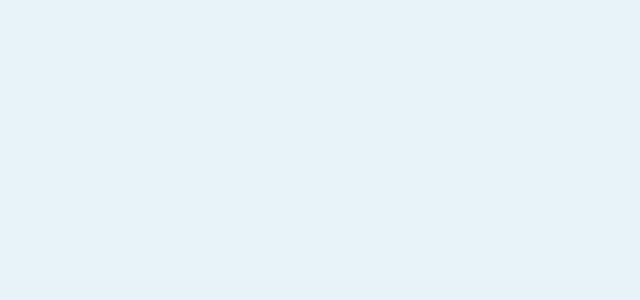
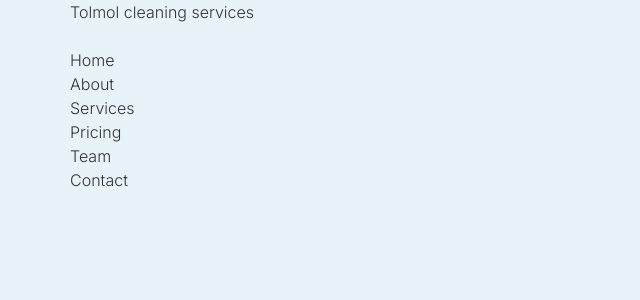
Before and after one commit to FrancisFlow/frontend-training, a Next.js app: page / in a window 1280 px wide. Shown: the top 300 px of the page, without its empty margins (0-640 px from the left). Built offline with nearby package versions, Linux system fonts and the light colour scheme.

Commit message:
Updated main with a class of page-wrapper

```diff
--- a/src/app/page.js
+++ b/src/app/page.js
@@ -1,9 +1,12 @@
+import Navbar from '@/components/navbar/Navbar'
 import Image from 'next/image'
 
 export default function Home() {
   return (
-    <main className="flex min-h-screen flex-col items-center justify-between p-24">
-
+    <>
+    <main className='page-wrapper' >
+      <Navbar />
     </main>
+    </>
   )
 }
--- a/src/components/navbar/Navbar.js
+++ b/src/components/navbar/Navbar.js
@@ -1,6 +1,27 @@
 const Navbar = () => {
     return (
         <>
+      <header className="header js-header">
+        <div className="container">
+          <div className='logo'>
+            <a href="/">Tolmol <span>cleaning services</span></a>
+          </div>
+          <button type="button" class="nav-toggler js-nav-toggler">
+            <span></span>
+          </button>
+          <nav className="nav js-nav">
+            <ul>
+              <li><a href="/home">Home</a></li>
+              <li><a href="/about">About</a></li>
+              <li><a href="/services">Services</a></li>
+              <li><a href="/pricing">Pricing</a></li>
+              <li><a href="/team">Team</a></li>
+              <li><a href="/contact"></a>Contact</li>
+            </ul>
+          </nav>
+        </div>
+
+      </header>
 
         </>
     );
```
